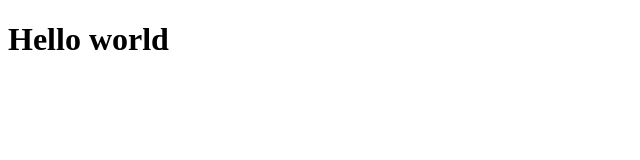
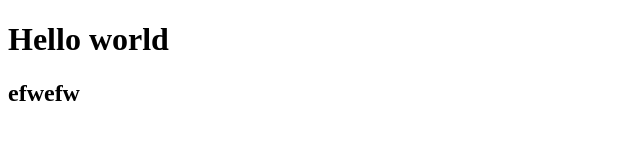
Before and after one commit to Taras405/Crud, a website built with Parcel: page src/index.html in a window 1280 px wide. Shown: the whole page, without its empty margins (0-640 px from the left). Built offline with nearby package versions, Linux system fonts and the light colour scheme.

Commit message:
Update index.html

```diff
--- a/src/index.html
+++ b/src/index.html
@@ -7,7 +7,7 @@
   </head>
   <body>
     <h1>Hello world</h1>
-
+    <h2>efwefw</h2>
     <script type="module" src="./js/script.js"></script>
   </body>
 </html>
```
